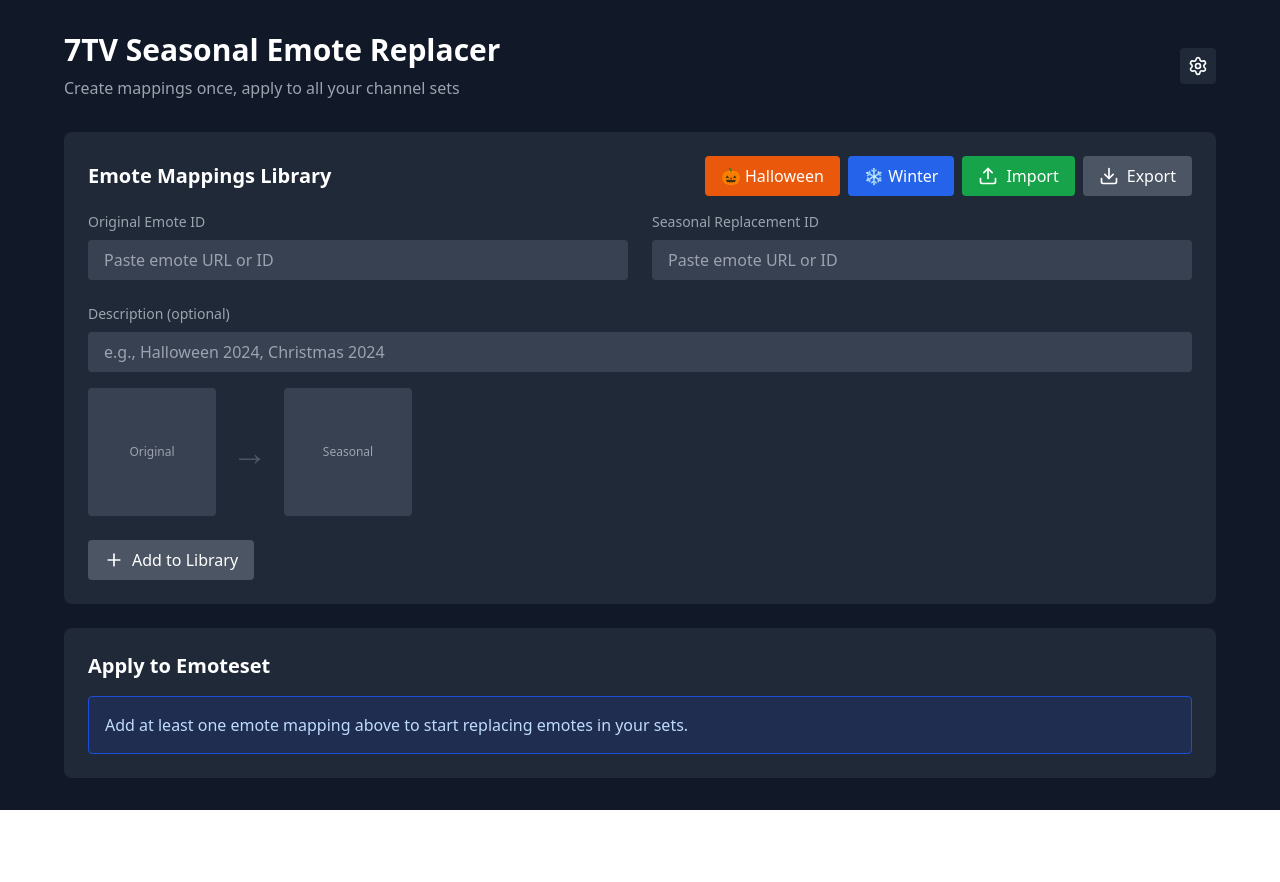
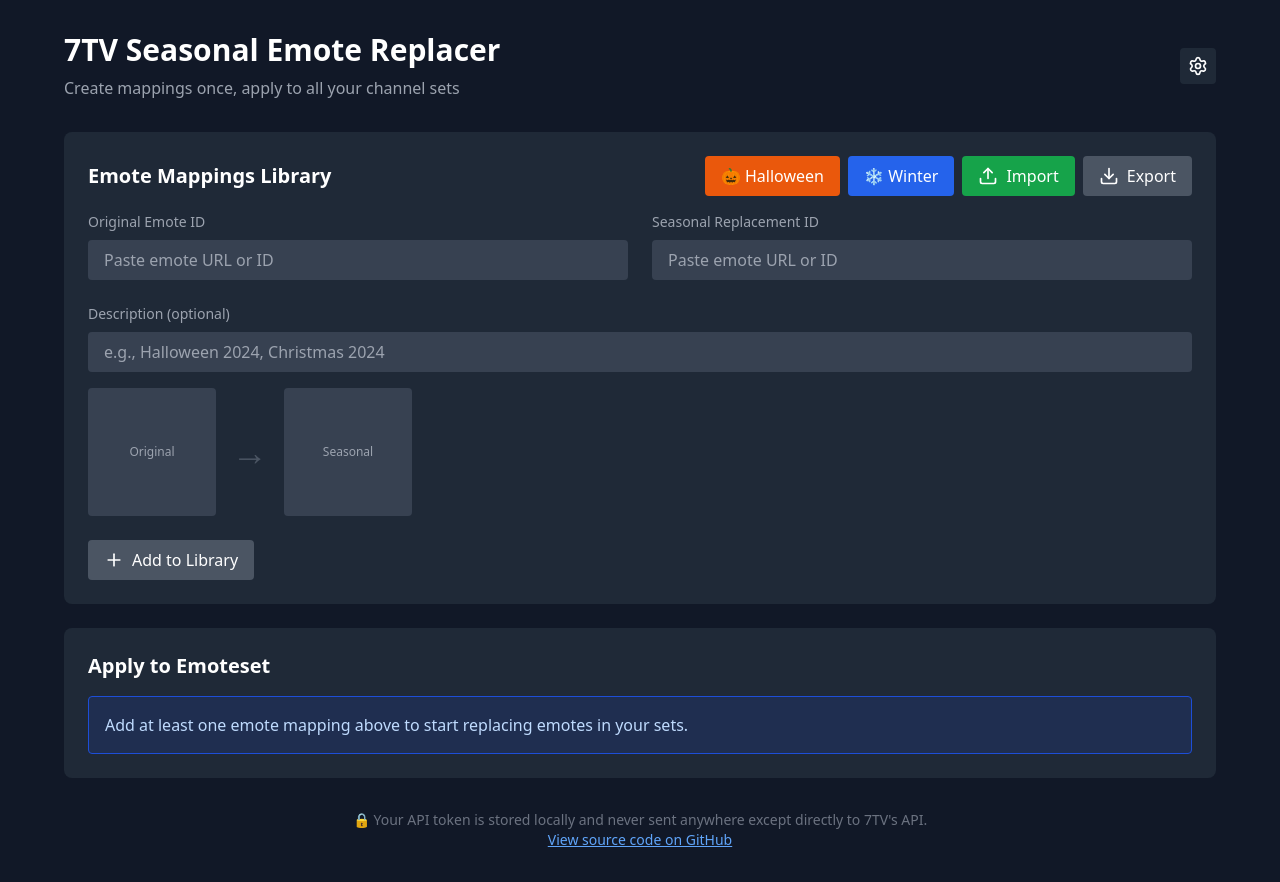
Before and after one commit to Lostency/seventv-replacer, a React (Vite) app: page / in a window 1280 px wide. Before the commit the page ends 810 px from the top, so only its background shows below. Built offline with nearby package versions, Linux system fonts and the light colour scheme; the HTML template or start-up script is replaced by a standard one.

Commit message:
new lets see this version

```diff
--- a/src/App.jsx
+++ b/src/App.jsx
@@ -39,11 +39,6 @@
   };
 
   const removeMapping = (id) => {
-    const mapping = mappings.find(m => m.id === id);
-    if (mapping && mapping.preset) {
-      alert('Cannot delete preset mappings! You can only delete custom mappings you added.');
-      return;
-    }
     setMappings(mappings.filter(m => m.id !== id));
   };
 
@@ -497,14 +492,12 @@
                       </div>
                     </div>
                   </div>
-                  {!mapping.preset && (
                   <button
                     onClick={() => removeMapping(mapping.id)}
                     className="p-2 text-red-400 hover:bg-red-900/30 rounded transition"
                   >
                     <Trash2 size={18} />
                   </button>
-                  )}
                 </div>
               ))}
             </div>
@@ -605,6 +598,21 @@
             </>
           )}
         </div>
+
+        <footer className="mt-8 text-center text-gray-500 text-sm">
+          <p>
+            🔒 Your API token is stored locally and never sent anywhere except directly to 7TV's API.
+            <br />
+            <a
+              href="https://github.com/Lostency/seventv-replacer"
+              target="_blank"
+              rel="noopener noreferrer"
+              className="text-blue-400 hover:text-blue-300 underline"
+            >
+              View source code on GitHub
+            </a>
+          </p>
+        </footer>
       </div>
     </div>
   );
```
Lines whose indentation alone changed are shown as unchanged.
